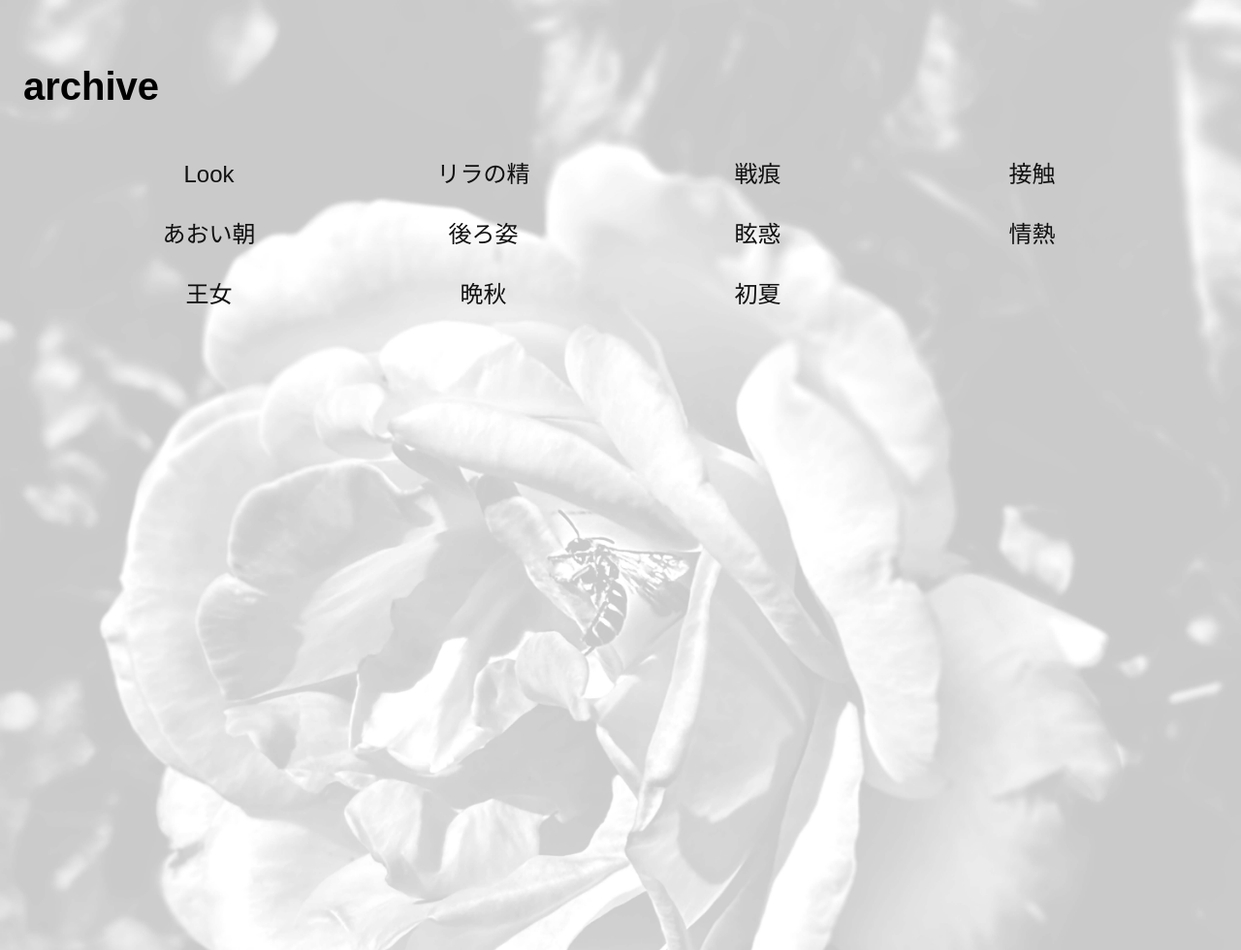
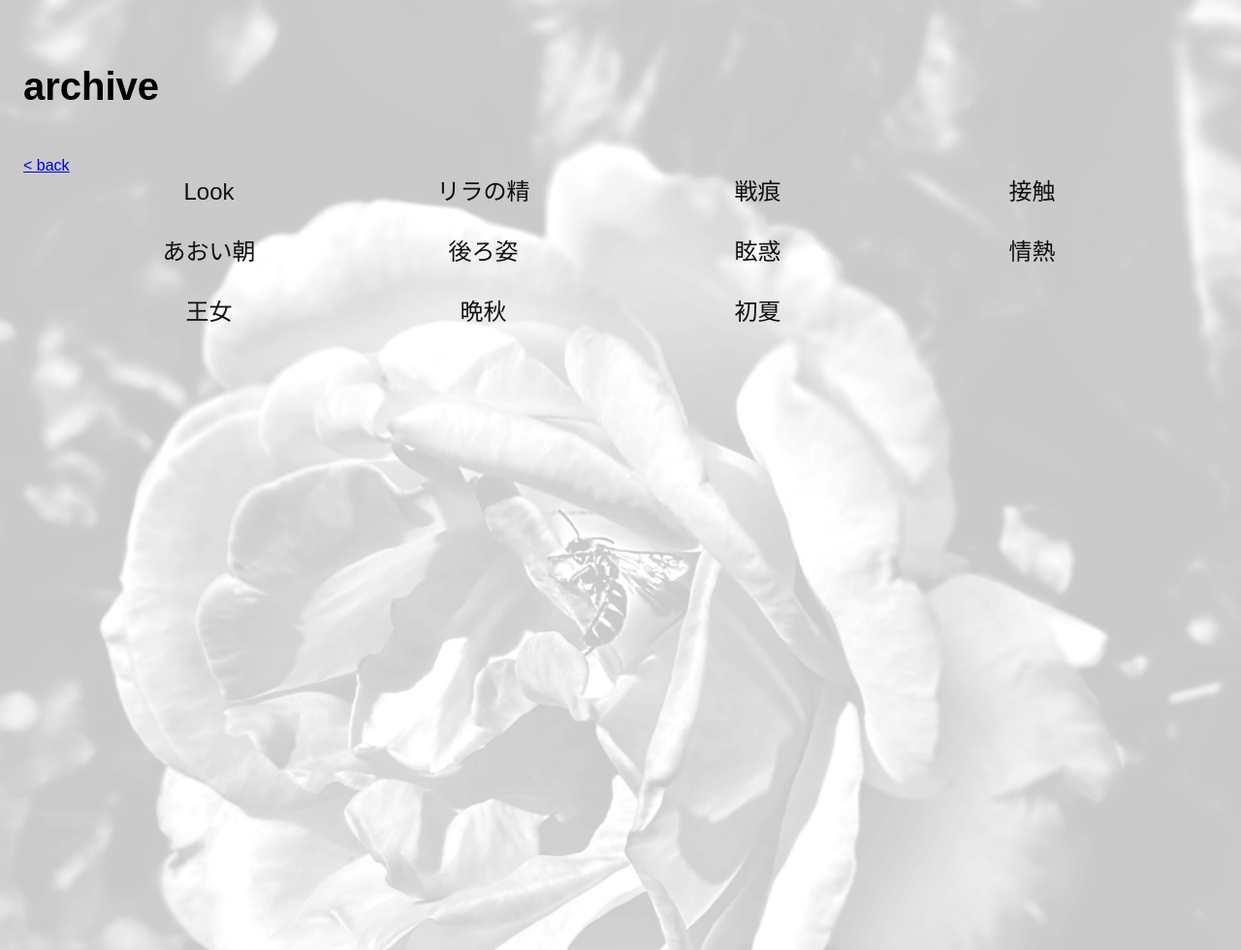
Before and after one commit to ohlucinda/gem-dtp, a Jekyll site: the page built from archive.html, in a window 1280 px wide. Shown: the whole page at 97% size. Built offline with Jekyll 4.4.1, drawn with Linux system fonts in a browser that asks for light colours; some web fonts are replaced.

Commit message:
Update archive.html

```diff
--- a/archive.html
+++ b/archive.html
@@ -91,6 +91,10 @@ opacity: 0.5;
 
 <h1>archive</h1>
 
+<a href="{{ site.baseurl }}/" class="back-link">
+  &lt; back
+</a>
+
 <div class="post-list">
 
 {% for post in site.posts %}
```
